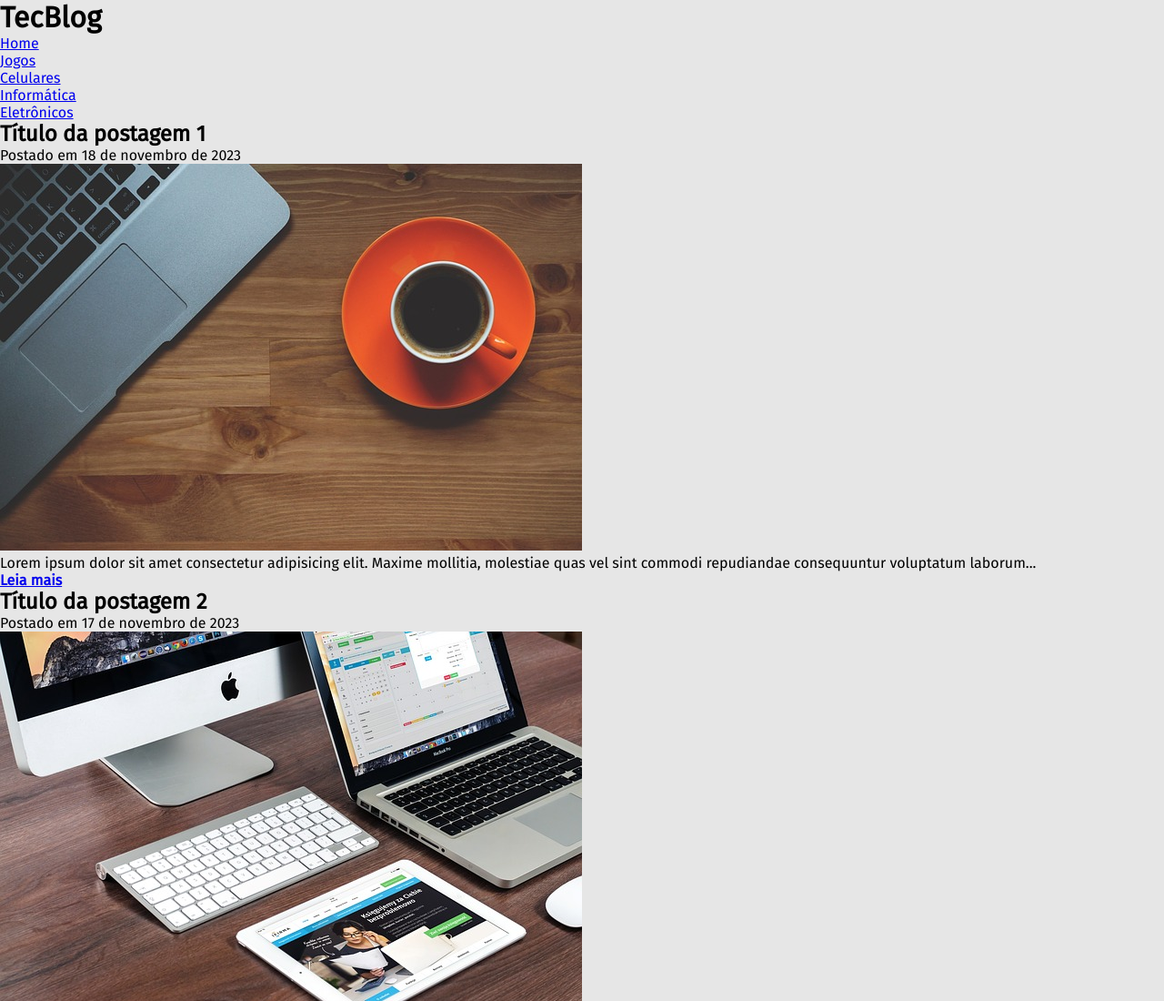
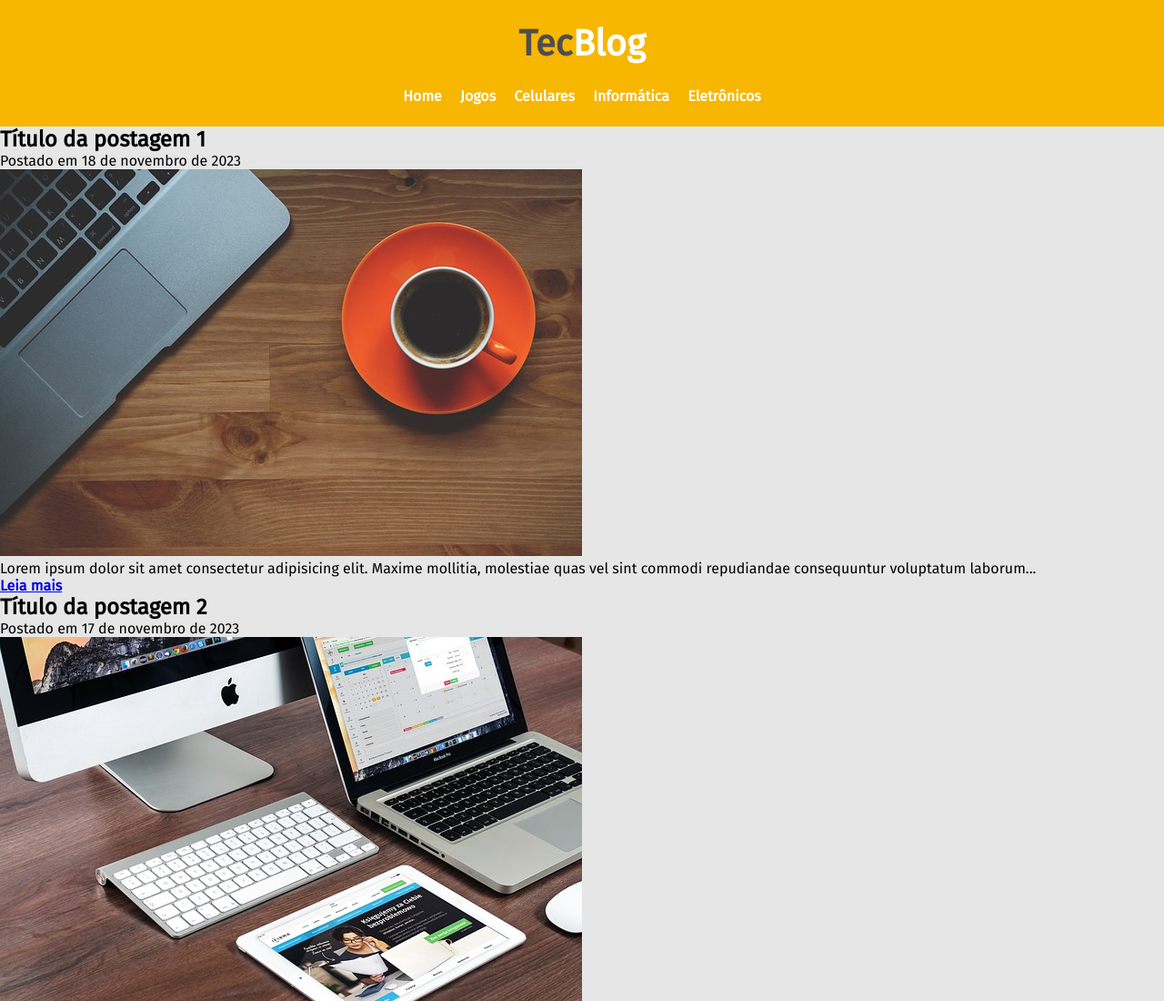
Before and after one commit to gleidersondev/Project-tecblog, a plain HTML site: page index.html in a window 1280 px wide. Shown: the top 1100 px of the page at 91% size. Drawn offline with Linux system fonts and the light colour scheme; a web font is replaced by a local one.

Commit message:
Estiliza todo elemento header

```diff
--- a/index.html
+++ b/index.html
@@ -12,11 +12,11 @@
       rel="stylesheet" />
   </head>
   <body>
-    <header>
-      <h1>TecBlog</h1>
-      <nav>
+    <header id="header-content">
+      <h1>Tec<strong id="word-blog">Blog</strong></h1>
+      <nav id="header-lists">
         <ul>
-          <li><a href="#">Home</a></li>
+          <li><a href="#" class="header-links">Home</a></li>
           <li><a href="#">Jogos</a></li>
           <li><a href="#">Celulares</a></li>
           <li><a href="#">Informática</a></li>
--- a/style.css
+++ b/style.css
@@ -8,3 +8,43 @@ body {
   background-color: #e6e6e6;
   font-family: 'Fira Sans', sans-serif;
 }
+
+#header-content {
+  background-color: #f7b600;
+  text-align: center;
+  padding: 12px;
+}
+
+h1 {
+  color: #4e4e4e;
+  font-size: 2.5em;
+  padding: 12px;
+}
+
+#word-blog {
+  color: #fff;
+}
+
+#header-lists {
+  padding: 12px;
+}
+
+#header-lists li {
+  display: inline-block;
+}
+
+#header-lists a {
+  text-decoration: none;
+  padding: 12px 8px;
+  font-weight: 900;
+  color: #fff;
+}
+
+#header-lists a:hover {
+  background-color: #fff;
+  color: #f7b600;
+}
+
+/* .header-links {
+
+} */
```
